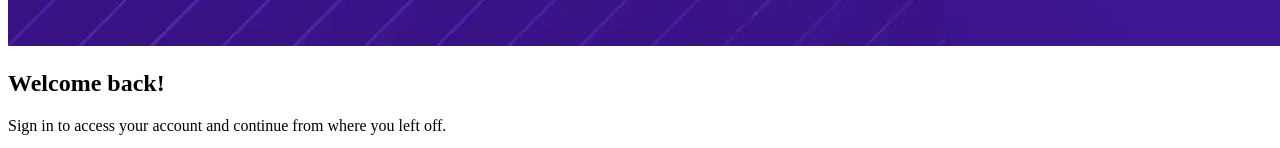
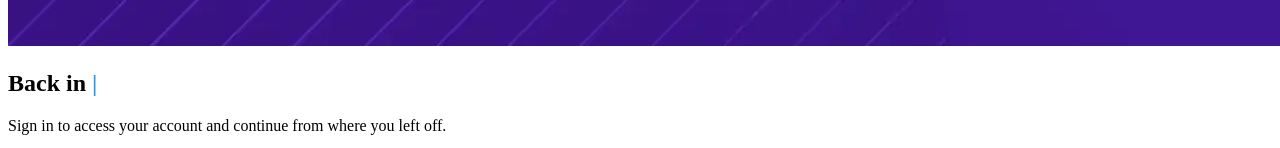
Before and after one commit to willianOliveira-dev/inventory-management-platform, a React (Vite) app in the folder frontend/: page /login in a window 1280 px wide. Shown: the part 3170-3318 px from the top of the page. Built offline with nearby package versions, Linux system fonts and the light colour scheme; the HTML template or start-up script is replaced by a standard one.

Commit message:
feat(typewriter): cria um componente independente que replica a função de uma máquina de escrever e aplica na página de login

```diff
--- /dev/null
+++ b/frontend/src/components/typewriter/Typewriter.css
@@ -0,0 +1,24 @@
+@keyframes blink {
+    0%,
+    50% {
+        opacity: 1;
+    }
+    51%,
+    100% {
+        opacity: 0;
+    }
+}
+
+.code-block {
+    background: #2d2d2d;
+    color: #f8f9fa;
+    padding: 15px;
+    border-radius: 5px;
+    margin: 15px 0;
+    overflow-x: auto;
+}
+
+.cursor {
+    animation: blink 1s infinite;
+    color: #3498db;
+}
--- /dev/null
+++ b/frontend/src/components/typewriter/Typewriter.tsx
@@ -0,0 +1,58 @@
+import { useState, useEffect, useRef } from 'react';
+import './Typewriter.css';
+
+export default function Typewriter({
+    texts,
+    speed = 150,
+}: {
+    texts: string[];
+    speed?: number;
+}) {
+    const [text, setText] = useState('');
+    const [isDeleting, setIsDeleting] = useState(false);
+    const [currentIndex, setCurrentIndex] = useState(0);
+    const timerRef = useRef<number>(0);
+
+    useEffect(() => {
+        const handleType = () => {
+            const currentText = texts[currentIndex];
+
+            if (!isDeleting) {
+                if (text.length < currentText.length) {
+                    setText(currentText.substring(0, text.length + 1));
+                } else {
+                    setTimeout(() => setIsDeleting(true), 1000);
+                    return;
+                }
+            } else {
+                if (text.length > 0) {
+                    setText(currentText.substring(0, text.length - 1));
+                } else {
+                    setIsDeleting(false);
+                    setCurrentIndex((prev) => (prev + 1) % texts.length);
+                    return;
+                }
+            }
+
+            timerRef.current = setTimeout(
+                handleType,
+                isDeleting ? speed / 2 : speed
+            );
+        };
+
+        timerRef.current = setTimeout(handleType, speed);
+
+        return () => {
+            if (timerRef.current) {
+                clearTimeout(timerRef.current);
+            }
+        };
+    }, [text, isDeleting, currentIndex, texts, speed]);
+
+    return (
+        <>
+            <span>{text}</span>
+            <span className="cursor">|</span>
+        </>
+    );
+}
--- a/frontend/src/pages/Login.tsx
+++ b/frontend/src/pages/Login.tsx
@@ -5,6 +5,7 @@
 import LoadingSpinner from '../components/LoadingSpinner';
 import backgroundLogin from '../assets/backgroundLogin.webp';
 import Logo from '../assets/logo.png';
+import Typewriter from '../components/typewriter/Typewriter';
 
 export default function Login() {
     const [email, setEmail] = useState<string>('');
@@ -214,7 +215,7 @@
                         loading="lazy"
                     />
                     <div className="flex flex-col items-center p-8 gap-4 z-10 text-center">
-                        <h2 className="text-4xl font-bold">Welcome back!</h2>
+                        <h2 className="text-4xl font-bold"><Typewriter speed={80} texts={["Welcome Back!", "Back in action!" ,"Secure and fast login", "Shall we continue?"]}/></h2>
                         <p className="text-center text-gray-100">
                             Sign in to access your account and continue from
                             where you left off.
```
